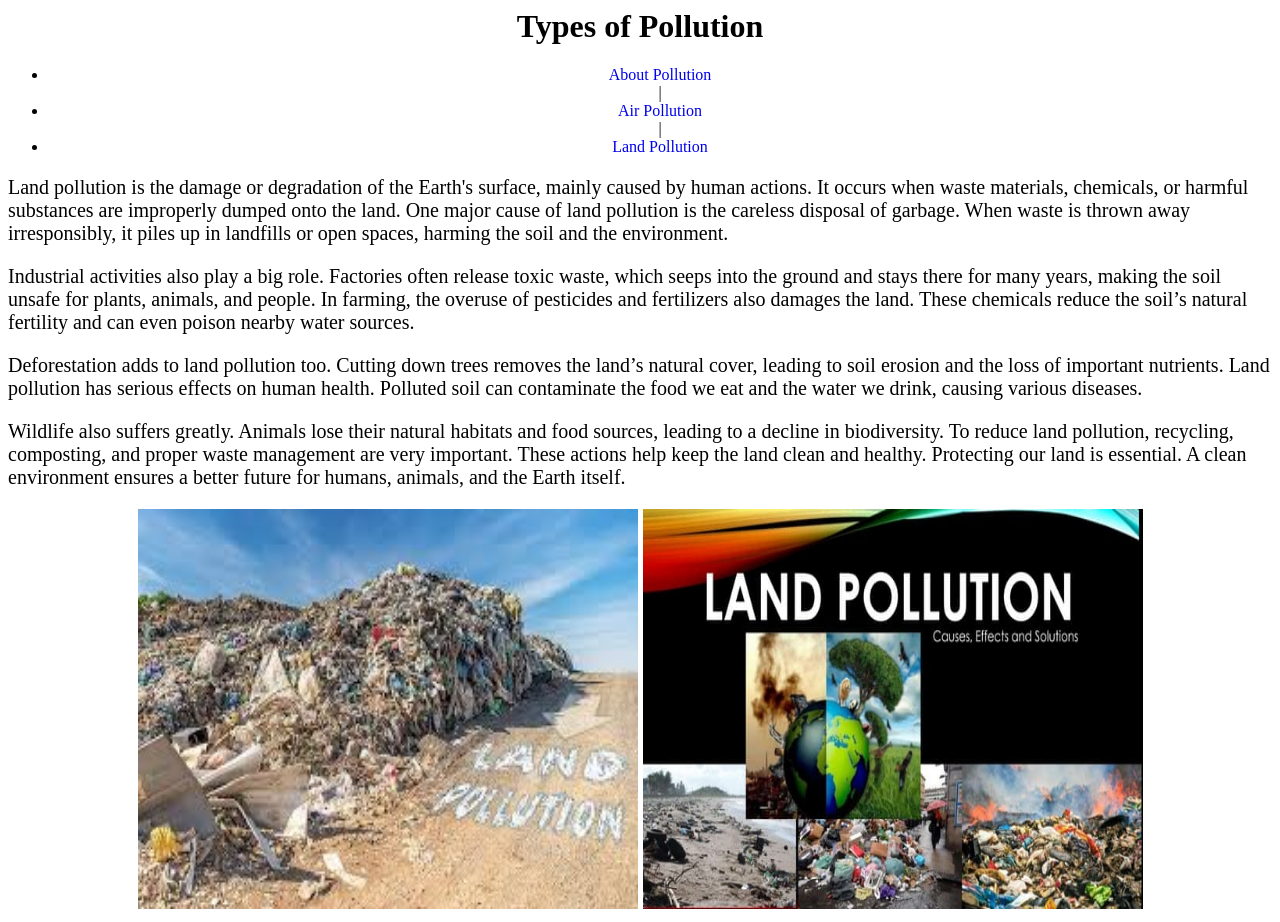
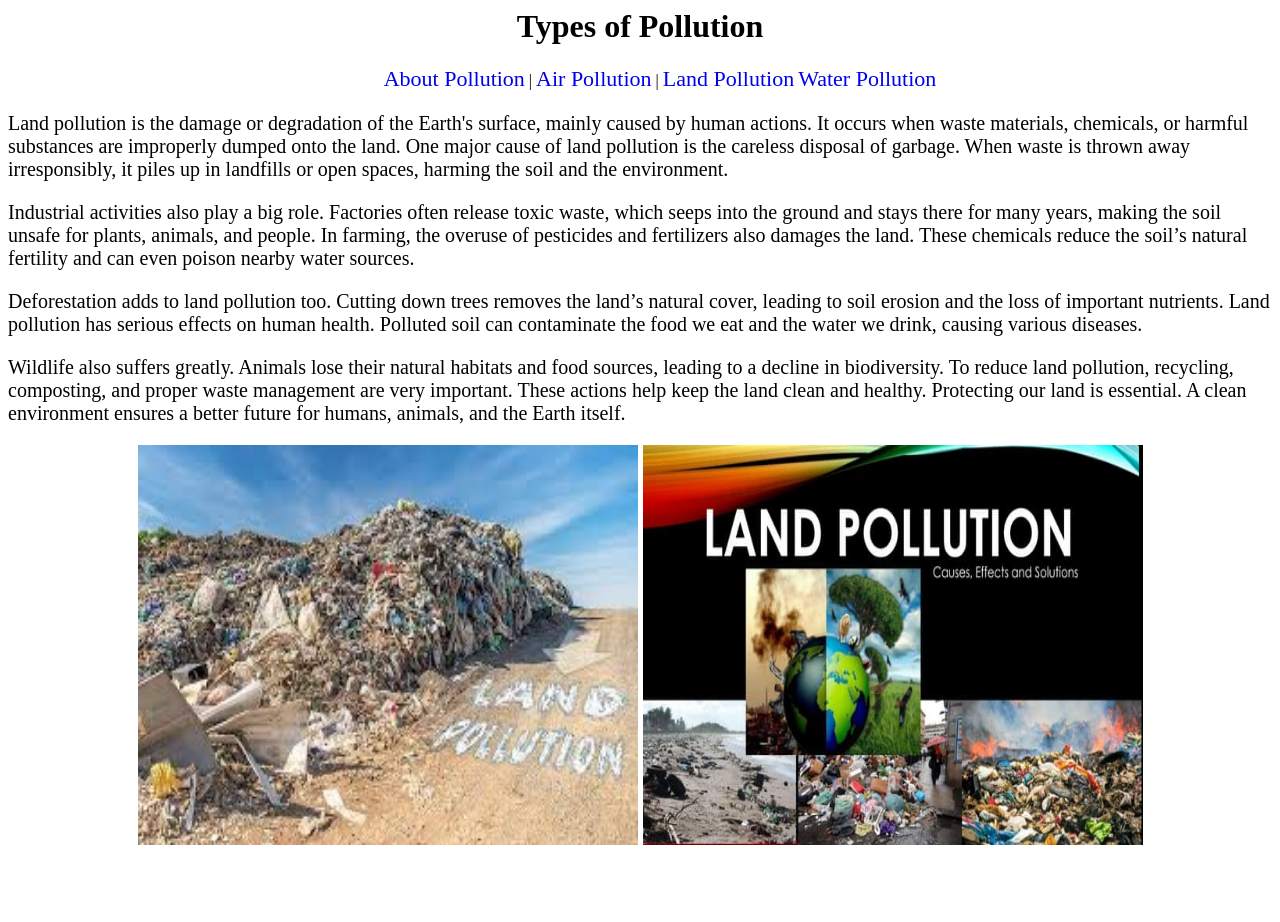
Before and after one commit to PushtiAgarwal/Pollution, a plain HTML site: page landpollution.html in a window 1280 px wide. After the commit the page ends 858 px from the top, so only its background shows below. Drawn offline with Linux system fonts and the light colour scheme.

Commit message:
Update landpollution.html

```diff
--- a/landpollution.html
+++ b/landpollution.html
@@ -9,9 +9,10 @@
   <center><h1>Types of Pollution</h1></center>
   <nav>
     <ul style="text-align:center;font-size="20">
-      <li style="none;display="inline-block;font-size:22 px;"> <a style="text-decoration:none;" href="index.html">About Pollution </a></li> |
-      <li style="nonedisplay="inline-block;font-size:20px;"> <a style="text-decoration:none;" href="airpollution.html">Air Pollution </a></li> |
-      <li style="display="inline-block;font-size:20px;"> <a style="text-decoration:none;" href="landpollution.html">Land Pollution </a></li>
+      <li style="display:inline-block;font-size:22px;"> <a style="text-decoration:none;" href="index.html">About Pollution </a></li> |
+    <li style="display:inline-block;font-size:22px;"> <a style="text-decoration:none;" href="airpollution.html">Air Pollution </a></li> |
+      <li style="display:inline-block;font-size:22px;"> <a style="text-decoration:none;" href="landpollution.html">Land Pollution </a></li>
+      <li style="display:inline-block;font-size:22px;"><a style="text-decoration:none;" href="waterpollution.html">Water Pollution</a></li>
     </ul>
       </nav>
     </header>
```
